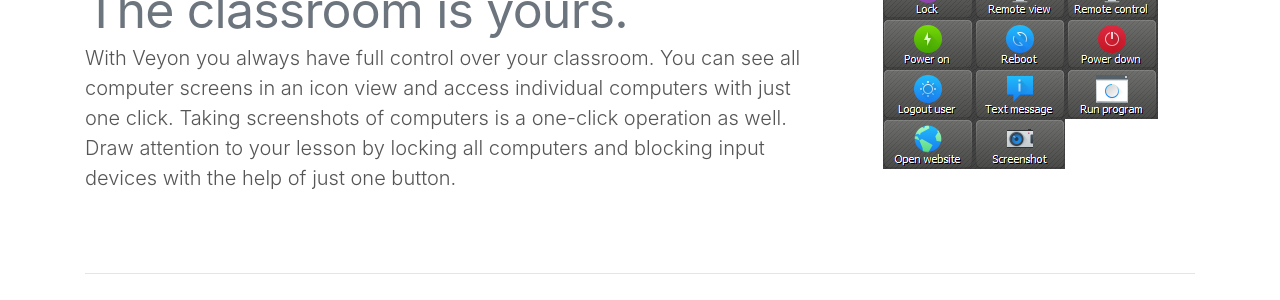
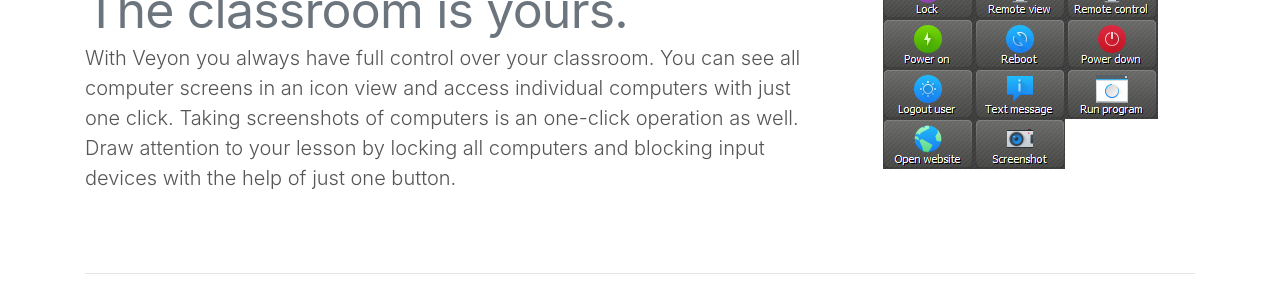
Before and after one commit to bowo93/pages, a Jekyll site: the page built from index.html, in a window 1280 px wide and 900 px high, scrolled down 827 px. Shown: the part 214-514 px from the top of the window. Built offline with Jekyll 4.4.1, drawn with Linux system fonts in a browser that asks for light colours.

Commit message:
index: typo fix

```diff
--- a/index.html
+++ b/index.html
@@ -92,7 +92,7 @@
     <div class="row featurette">
       <div class="col-md-8">
         <h2 class="featurette-heading">Monitor and control.<br/><span class="text-muted">The classroom is yours.</span></h2>
-        <p class="lead">With Veyon you always have full control over your classroom. You can see all computer screens in an icon view and access individual computers with just one click. Taking screenshots of computers is a one-click operation as well. Draw attention to your lesson by locking all computers and blocking input devices with the help of just one button.</p>
+        <p class="lead">With Veyon you always have full control over your classroom. You can see all computer screens in an icon view and access individual computers with just one click. Taking screenshots of computers is an one-click operation as well. Draw attention to your lesson by locking all computers and blocking input devices with the help of just one button.</p>
       </div>
       <div class="col-md-4 text-center">
         <img class="featurette-image img-fluid center-block" src="img/veyon-features.png" alt="Features"/>
```
